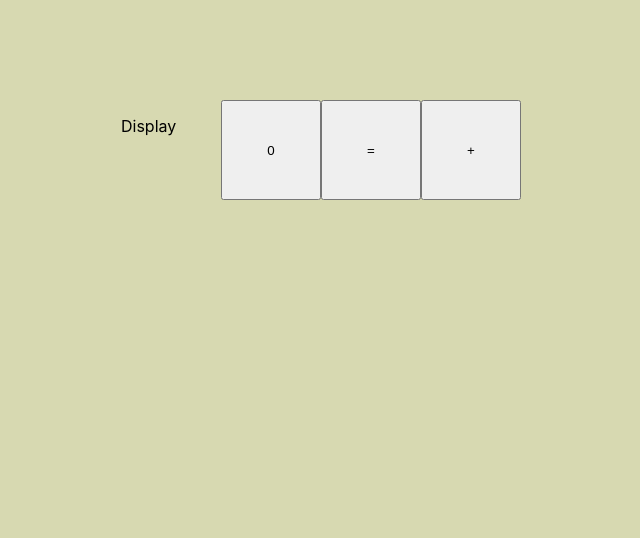
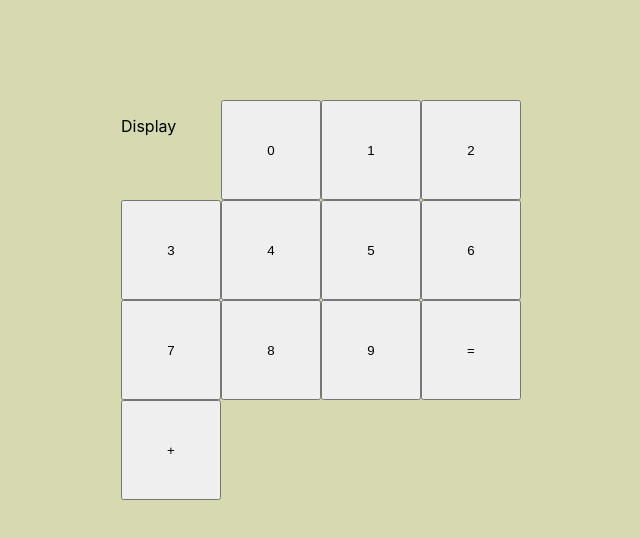
Before and after one commit to Nathanael-Whitrow/fcc-calculator, a React (Create React App) app: page / in a window 1280 px wide. Shown: the top 538 px of the page, without its empty margins (319-959 px from the left). Built offline with nearby package versions, Linux system fonts and the light colour scheme.

Commit message:
4/16 passing

```diff
--- a/src/App.js
+++ b/src/App.js
@@ -17,7 +17,16 @@ function App() {
     <div className="App">
       <div className="Container">
         <Display displayID="display" />
-        <Button numberID="zero" symbol="0" />
+        <Button buttonID="zero" symbol="0" />
+        <Button buttonID="one" symbol="1" />
+        <Button buttonID="two" symbol="2" />
+        <Button buttonID="three" symbol="3" />
+        <Button buttonID="four" symbol="4" />
+        <Button buttonID="five" symbol="5" />
+        <Button buttonID="six" symbol="6" />
+        <Button buttonID="seven" symbol="7" />
+        <Button buttonID="eight" symbol="8" />
+        <Button buttonID="nine" symbol="9" />
         <Button buttonID="equals" symbol='=' />
         <Button buttonID="add" symbol='+' />
       </div>
```
